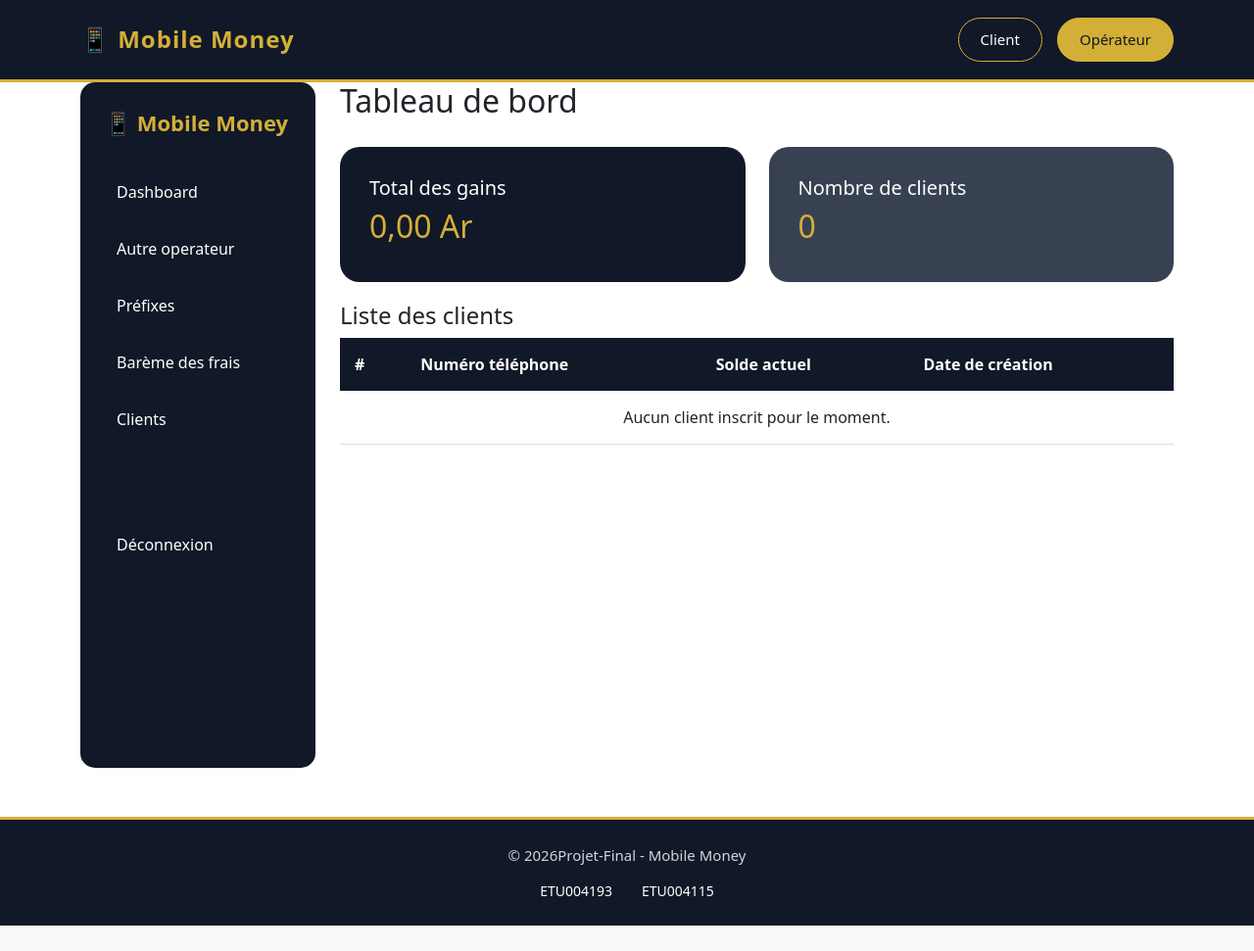
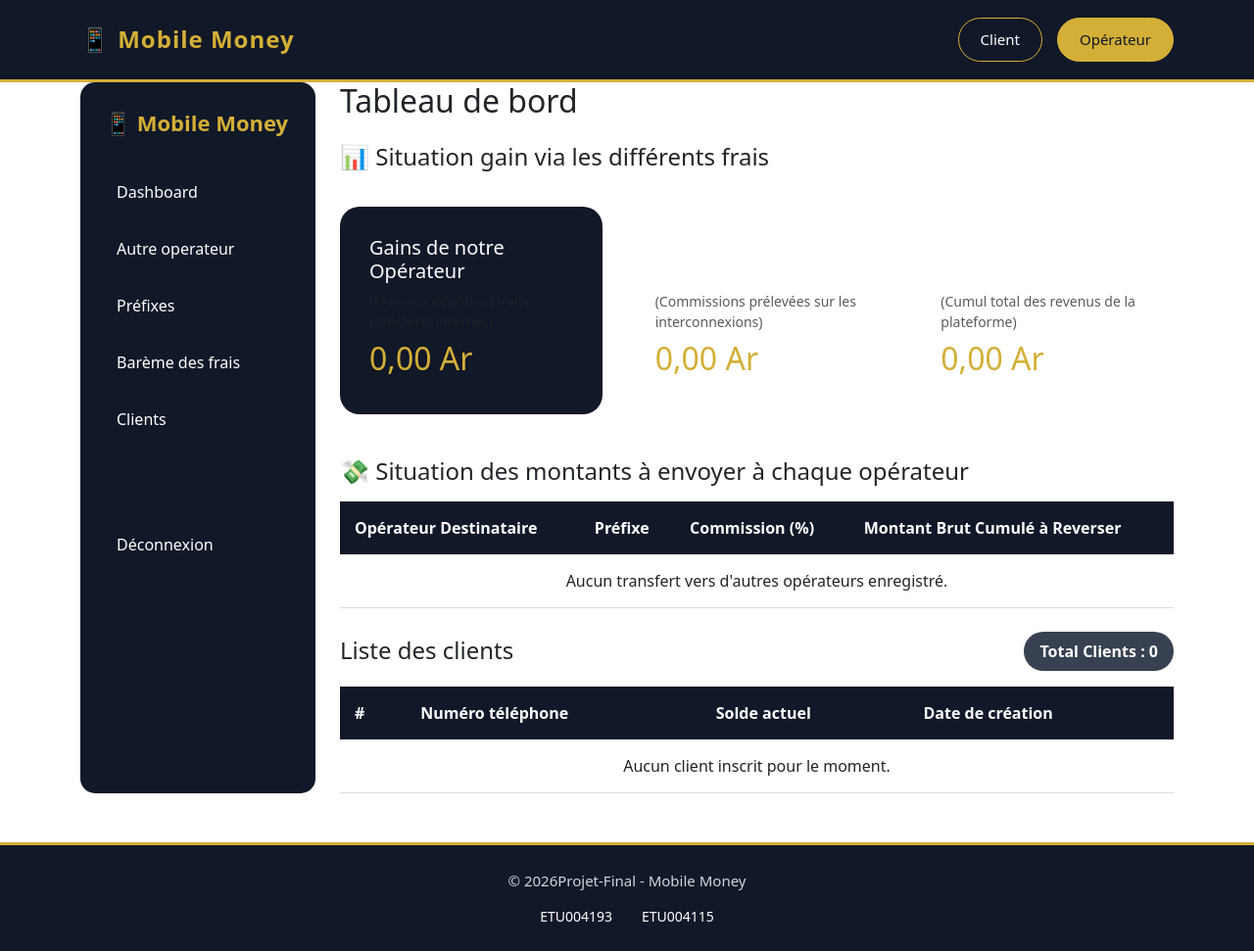
Before and after one commit to ma-Nekena/Final-S4, a CodeIgniter 4 app: the page made by app/Views/operateur/dashboard.php in a window 1280 px wide. Shown: the whole page at 98% size. Before the commit the page ends 945 px from the top, so only its background shows below. Run offline with PHP 8.4 and a stand-in for CodeIgniter, Linux system fonts and the light colour scheme; the template is opened without the code that fills it, so the values that code supplies are empty; some libraries are stand-ins or nearby versions.

Commit message:
modif dashboard

```diff
--- a/app/Views/operateur/dashboard.php
+++ b/app/Views/operateur/dashboard.php
@@ -1,172 +1,130 @@
 <?= $this->extend('layout/maino') ?>
-
 
 <?= $this->section('content') ?>
 
+<h2>Tableau de bord</h2>
 
-<h2>
-Tableau de bord
-</h2>
-<div class="row">
-    <div class="col-md-6">
+<!-- 1. Situation Gain via les Différents Frais -->
+<h4 class="mt-4 mb-3">📊 Situation gain via les différents frais</h4>
 
+<div class="row mb-4">
+    <!-- Gains de notre Opérateur -->
+    <div class="col-md-4">
         <div class="stat-card gain">
-
-    <h5>
-    Total des gains
-    </h5>
-
-    <h2>
-    <?= number_format($total_gains,2,',',' ') ?> Ar
-    </h2>
-
+            <h5>Gains de notre Opérateur</h5>
+            <small class="text-muted d-block mb-2">(Frais sur dépôts, retraits, transferts internes)</small>
+            <h2><?= number_format($gains_internes ?? 0, 2, ',', ' ') ?> Ar</h2>
+        </div>
     </div>
 
+    <!-- Gains via Autres Opérateurs -->
+    <div class="col-md-4">
+        <div class="stat-card commission">
+            <h5>Gains Autres Opérateurs</h5>
+            <small class="text-muted d-block mb-2">(Commissions prélevées sur les interconnexions)</small>
+            <h2><?= number_format($gains_commissions ?? 0, 2, ',', ' ') ?> Ar</h2>
+        </div>
     </div>
 
-
-
-    <div class="col-md-6">
-
-    <div class="stat-card client">
-
-    <h5>
-    Nombre de clients
-    </h5>
-
-    <h2>
-    <?= count($clients) ?>
-    </h2>
-
+    <!-- Total Général -->
+    <div class="col-md-4">
+        <div class="stat-card total-gain">
+            <h5>Total Général des Gains</h5>
+            <small class="text-muted d-block mb-2">(Cumul total des revenus de la plateforme)</small>
+            <h2><?= number_format($total_gains ?? 0, 2, ',', ' ') ?> Ar</h2>
+        </div>
+    </div>
 </div>
 
+<!-- 2. Situation des Montants à Envoyer à Chaque Opérateur -->
+<h4 class="mt-4 mb-3">💸 Situation des montants à envoyer à chaque opérateur</h4>
 
-    </div>
-
-    <h4>
-        Liste des clients
-    </h4>
-
-
-
-    <div class="table-responsive">
-
-
+<div class="table-responsive mb-4">
     <table class="modern-table">
-
-
         <thead>
             <tr>
-                    <th>
-                        #
-                    </th>
-
-
-                    <th>
-                        Numéro téléphone
-                    </th>
-
-
-                    <th>
-                        Solde actuel
-                    </th>
-
-
-                    <th>
-                        Date de création
-                    </th>
-
-
+                <th>Opérateur Destinataire</th>
+                <th>Préfixe</th>
+                <th>Commission (%)</th>
+                <th>Montant Brut Cumulé à Reverser</th>
             </tr>
-
-
         </thead>
-
-
-
-
         <tbody>
-
-
-
-            <?php if(empty($clients)): ?>
-
-
+        <?php if(empty($operateurs_avec_montants)): ?>
             <tr>
-
                 <td colspan="4" class="text-center">
-
-                        Aucun client inscrit pour le moment.
-
+                    Aucun transfert vers d'autres opérateurs enregistré.
                 </td>
-
             </tr>
-
-
-
         <?php else: ?>
-
-
-
-                <?php foreach($clients as $c): ?>
-
-
+            <?php foreach($operateurs_avec_montants as $op): ?>
             <tr>
-
-
                 <td>
-
-                        <?= $c['id'] ?>
-
+                    <strong><?= esc($op['nom_operateur'] ?? $op['nom'] ?? 'N/A') ?></strong>
                 </td>
-
-
-
                 <td>
-
-                        <strong>
-
-                            <?= esc($c['numero_telephone']) ?>
-
-                        </strong>
-
+                    <span class="badge bg-secondary"><?= esc($op['prefixe']) ?></span>
                 </td>
-
-
-
-
+                <td>
+                    <?= esc($op['commission_pourcentage']) ?> %
+                </td>
                 <td class="money">
-
-                        <?= number_format($c['solde'],2,',',' ') ?>
-
-                        Ar
-
+                    <strong><?= number_format($op['montant_a_envoyer'] ?? 0, 2, ',', ' ') ?> Ar</strong>
                 </td>
-
-
-
-
-                    <td>
-
-                        <?= $c['date_creation'] ?>
-
-                    </td>
-
             </tr>
             <?php endforeach; ?>
         <?php endif; ?>
-
-
-
         </tbody>
-
-
     </table>
-
-
 </div>
 
+<!-- 3. Liste des Clients -->
+<div class="d-flex justify-content-between align-items-center mt-4 mb-3">
+    <h4 class="mb-0">Liste des clients</h4>
+    <div class="stat-card client py-2 px-3 m-0 d-inline-block">
+        <span class="fw-bold">Total Clients : <?= count($clients ?? []) ?></span>
+    </div>
 </div>
 
+<div class="table-responsive">
+    <table class="modern-table">
+        <thead>
+            <tr>
+                <th>#</th>
+                <th>Numéro téléphone</th>
+                <th>Solde actuel</th>
+                <th>Date de création</th>
+            </tr>
+        </thead>
+        <tbody>
+        <?php if(empty($clients)): ?>
+            <tr>
+                <td colspan="4" class="text-center">
+                    Aucun client inscrit pour le moment.
+                </td>
+            </tr>
+        <?php else: ?>
+            <?php foreach($clients as $c): ?>
+            <tr>
+                <td>
+                    <?= $c['id'] ?>
+                </td>
+                <td>
+                    <strong>
+                        <?= esc($c['numero_telephone']) ?>
+                    </strong>
+                </td>
+                <td class="money">
+                    <?= number_format($c['solde'], 2, ',', ' ') ?> Ar
+                </td>
+                <td>
+                    <?= $c['date_creation'] ?>
+                </td>
+            </tr>
+            <?php endforeach; ?>
+        <?php endif; ?>
+        </tbody>
+    </table>
+</div>
 
 <?= $this->endSection() ?>
```
Lines whose indentation alone changed are shown as unchanged.
